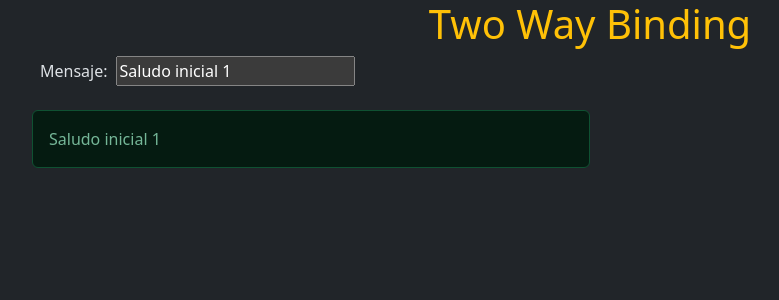
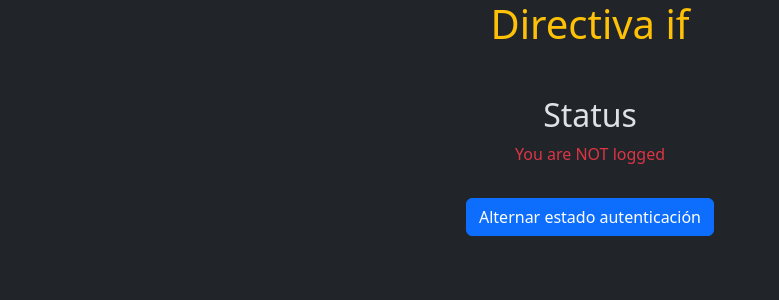
Before and after one commit to fjjt3/Angular2024, an Angular app: page / in a window 1280 px wide. Shown: the top 300 px of the page, without its empty margins (50-829 px from the left). Built offline with nearby package versions, Linux system fonts and the light colour scheme.

Commit message:
Add: Directiva if

```diff
--- a/src/app/app.component.html
+++ b/src/app/app.component.html
@@ -1,4 +1,4 @@
 <div class="container">
     <h1 class="text-center text-warning">{{title}}</h1>
-    <app-saludar/>
+    <app-componente-if/>
 </div>
--- a/src/app/app.component.ts
+++ b/src/app/app.component.ts
@@ -8,15 +8,16 @@ import { HijoComponent } from "./hijo/hijo.component";
 import { MostrarMensajeComponent } from "./mostrar-mensaje/mostrar-mensaje.component";
 import { ReplicadorComponent } from "./replicador/replicador.component";
 import { SaludarComponent } from "./saludar/saludar.component";
+import { ComponenteIfComponent } from "./componente-if/componente-if.component";
 
 
 @Component({
   selector: 'app-root',
   standalone: true,
-  imports: [RouterOutlet, NuevoComponenteComponent, ComponenteEnLineaComponent, InterpolacionComponent, PadreComponent, HijoComponent, MostrarMensajeComponent, ReplicadorComponent, SaludarComponent],
+  imports: [RouterOutlet, NuevoComponenteComponent, ComponenteEnLineaComponent, InterpolacionComponent, PadreComponent, HijoComponent, MostrarMensajeComponent, ReplicadorComponent, SaludarComponent, ComponenteIfComponent],
   templateUrl: './app.component.html',
   styleUrl: './app.component.css'
 })
 export class AppComponent {
-  title = 'Two Way Binding';
+  title = 'Directiva if';
 }
--- /dev/null
+++ b/src/app/componente-if/componente-if.component.html
@@ -0,0 +1,12 @@
+<div class="container mt-5 text-center">
+    <h2>Status</h2>
+
+    @if(isLogged){
+        <p class="text-success">You are logged</p>
+    } @else {
+        <p class="text-danger">You are NOT logged</p>
+    }
+    <button class="btn btn-primary mt-3" (click)="alternarAutenthication()">
+        Alternar estado autenticación
+     </button>
+</div>
--- /dev/null
+++ b/src/app/componente-if/componente-if.component.ts
@@ -0,0 +1,16 @@
+import { Component } from '@angular/core';
+
+@Component({
+  selector: 'app-componente-if',
+  standalone: true,
+  imports: [],
+  templateUrl: './componente-if.component.html',
+  styleUrl: './componente-if.component.css'
+})
+export class ComponenteIfComponent {
+  isLogged: boolean = false;
+
+  alternarAutenthication(): void{
+    this.isLogged = !this.isLogged;
+  }
+}
```
Also changed, not shown: src/app/componente-if/componente-if.component.css (added).
